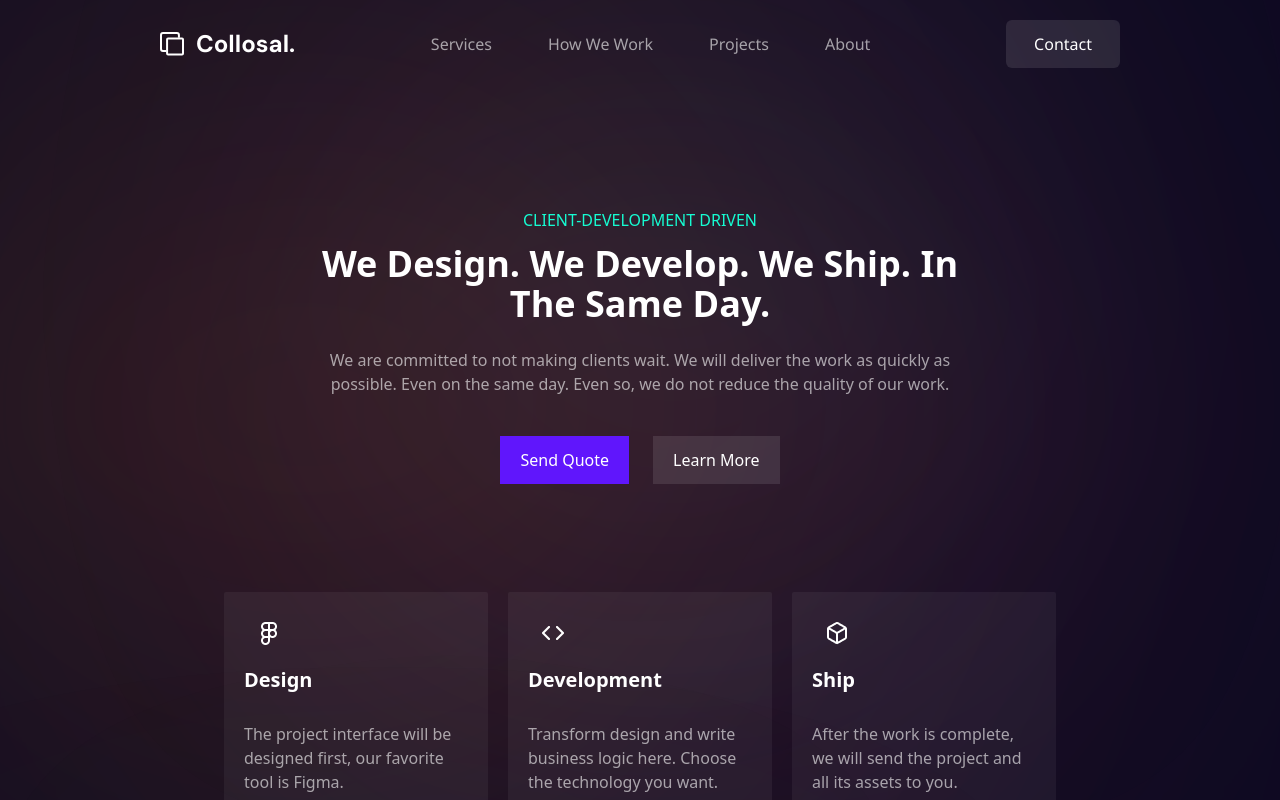
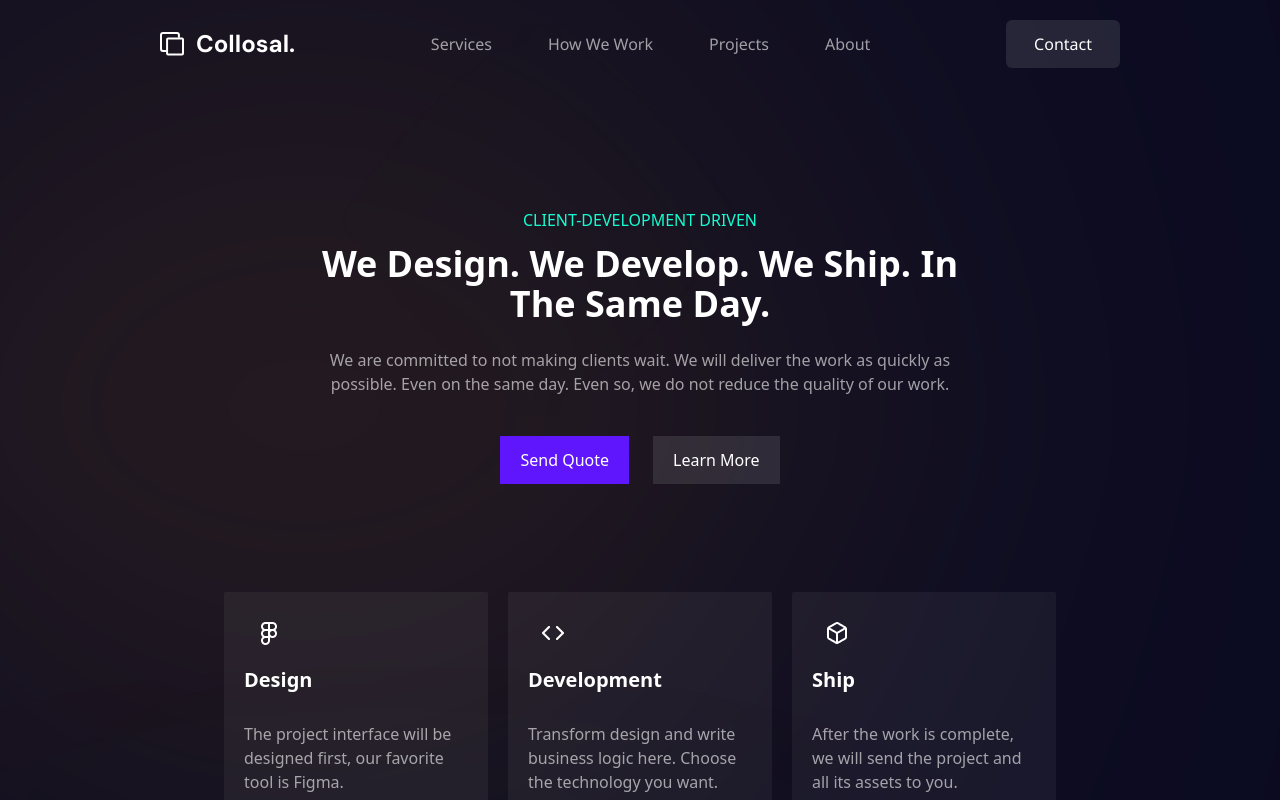
Before and after one commit to cuingskot76/collosal-profile, a React (Vite) app: page / in a window 1280 px wide. Shown: the top 800 px of the page. Built offline with nearby package versions, Linux system fonts and the light colour scheme.

Commit message:
only with 2 gradient

```diff
--- a/src/components/home/Hero.jsx
+++ b/src/components/home/Hero.jsx
@@ -18,8 +18,7 @@
       </div>
       {/* gradient start */}
       <div className="absolute z-[-1] w-[100%] h-[100%] bottom-0 right-[50%] orange-gradient" />
-      <div className="absolute z-[-2] w-[50%] h-[50%] green-gradient top-0 left-[30%]" />
-      <div className="absolute z-[-1] w-[100%] h-[100%] bottom-0 right-[50%] red-gradient sm:-right-[0] 2xl:-right-[50%]" />
+      <div className="absolute z-[-2] w-[10%] h-[10%] green-gradient top-0 left-[30%]" />
       {/* gradient end */}
     </div>
   );
```
